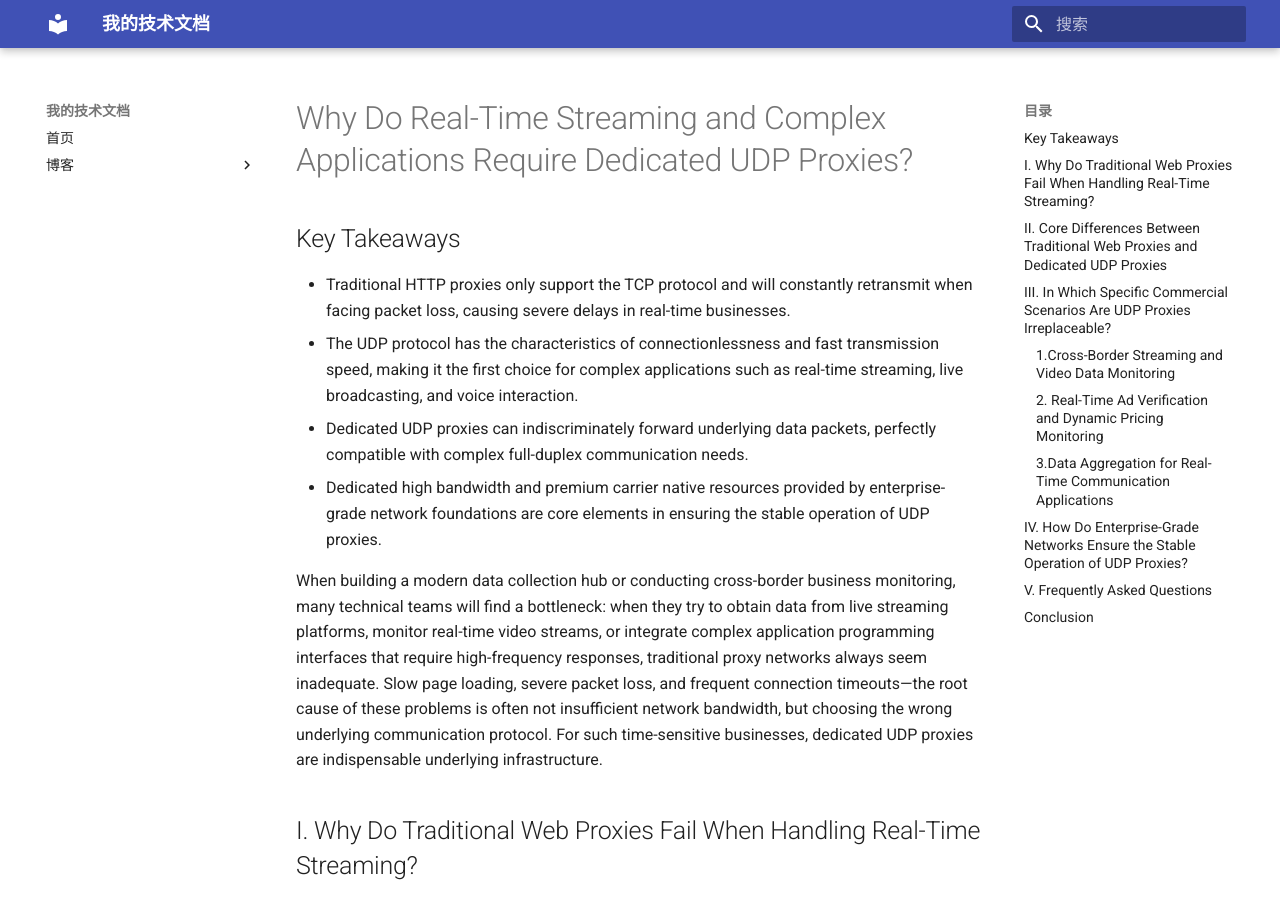
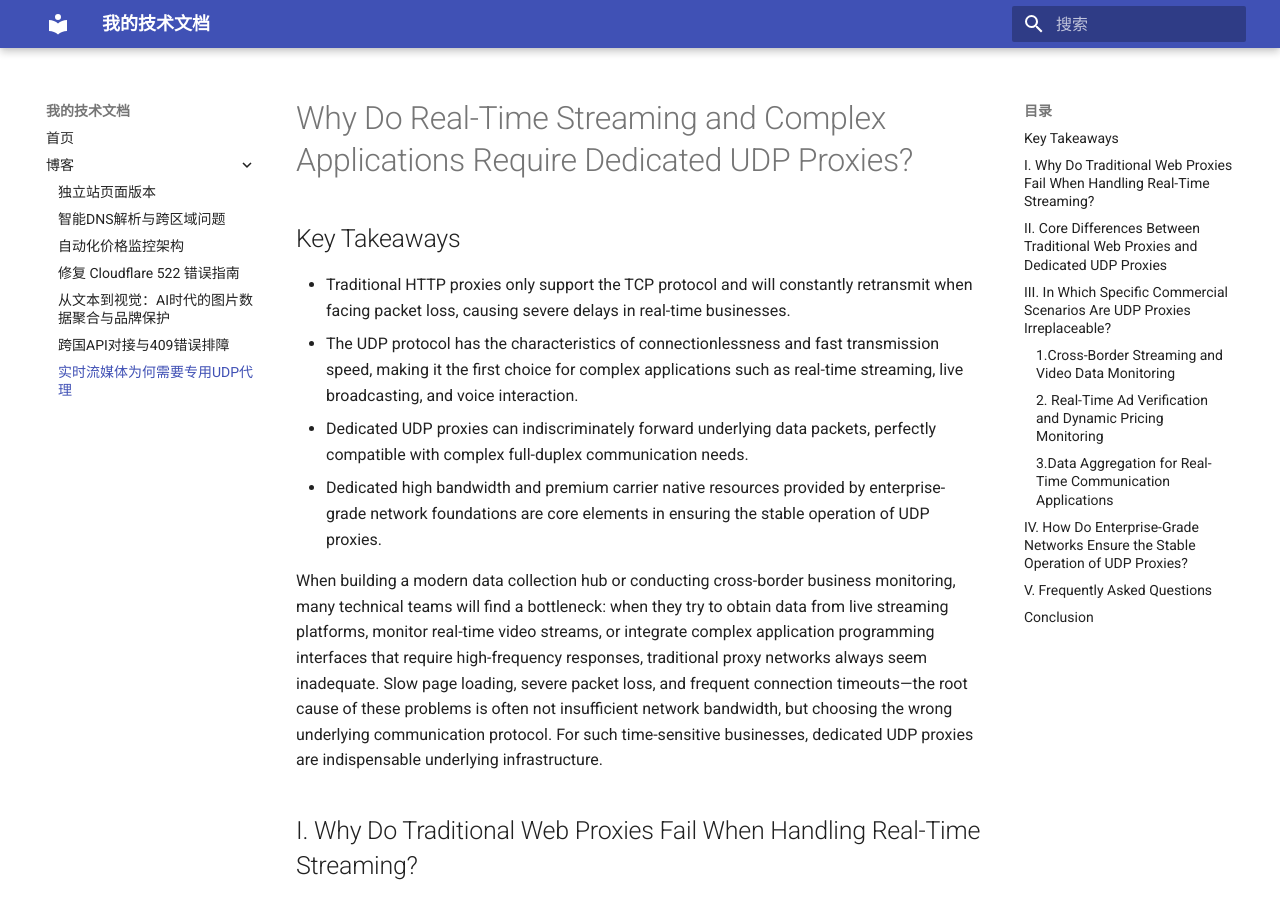
Before and after one commit to B2Proxy/B2Proxy-Global-Residential-Proxy, an MkDocs documentation site: the page built from docs/blog/why-use-udp-proxies-for-real-time-streaming.md, in a window 1280 px wide and 900 px high. Built offline with MkDocs 1.6.1 and Material for MkDocs 9.7.7, drawn with Linux system fonts in a browser that asks for light colours; some of the changed lines change nothing that is shown.

Commit message:
Update mkdocs.yml

```diff
--- a/mkdocs.yml
+++ b/mkdocs.yml
@@ -13,4 +13,4 @@ nav:
     - 修复 Cloudflare 522 错误指南: blog/how-to-fix-cloudflare-522-error.md
     - 从文本到视觉：AI时代的图片数据聚合与品牌保护: blog/ai-image-data-aggregation-and-brand-protection.md
     - 跨国API对接与409错误排障: blog/409-errors-cross-border-api.md
-    - 实时流媒体为何需要专用UDP代理: blog/dedicated-udp-proxies-for-streaming.md
+    - 实时流媒体为何需要专用UDP代理: blog/why-use-udp-proxies-for-real-time-streaming.md
```
